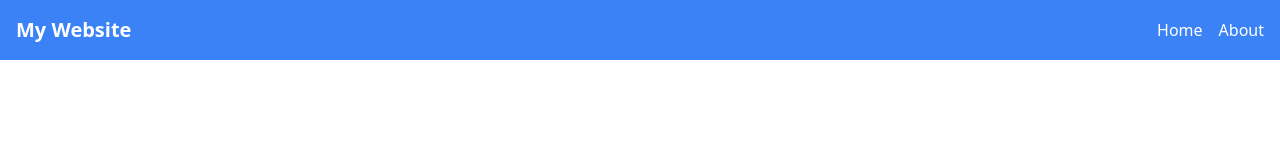
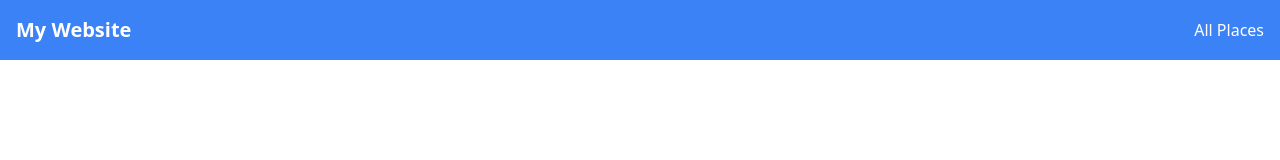
Before and after one commit to Banendra17/Rekom, a React (Create React App) app in the folder feapp/: page / in a window 1280 px wide. Shown: the top 160 px of the page. Built offline with nearby package versions, Linux system fonts and the light colour scheme.

Commit message:
Update Header

```diff
--- a/feapp/src/components/Header.jsx
+++ b/feapp/src/components/Header.jsx
@@ -29,14 +29,14 @@ const Header = () => {
         </div>
         <nav>
           <ul className="flex space-x-2 sm:space-x-4">
-            <li>
+            {/* <li>
               <Link to="/" className="hover:underline text-sm sm:text-base">
                 Home
               </Link>
-            </li>
+            </li> */}
             <li>
-              <Link to="/about" className="hover:underline text-sm sm:text-base">
-                About
+              <Link to="/allplaces" className="hover:underline text-sm sm:text-base">
+                All Places
               </Link>
             </li>
           </ul>
```
